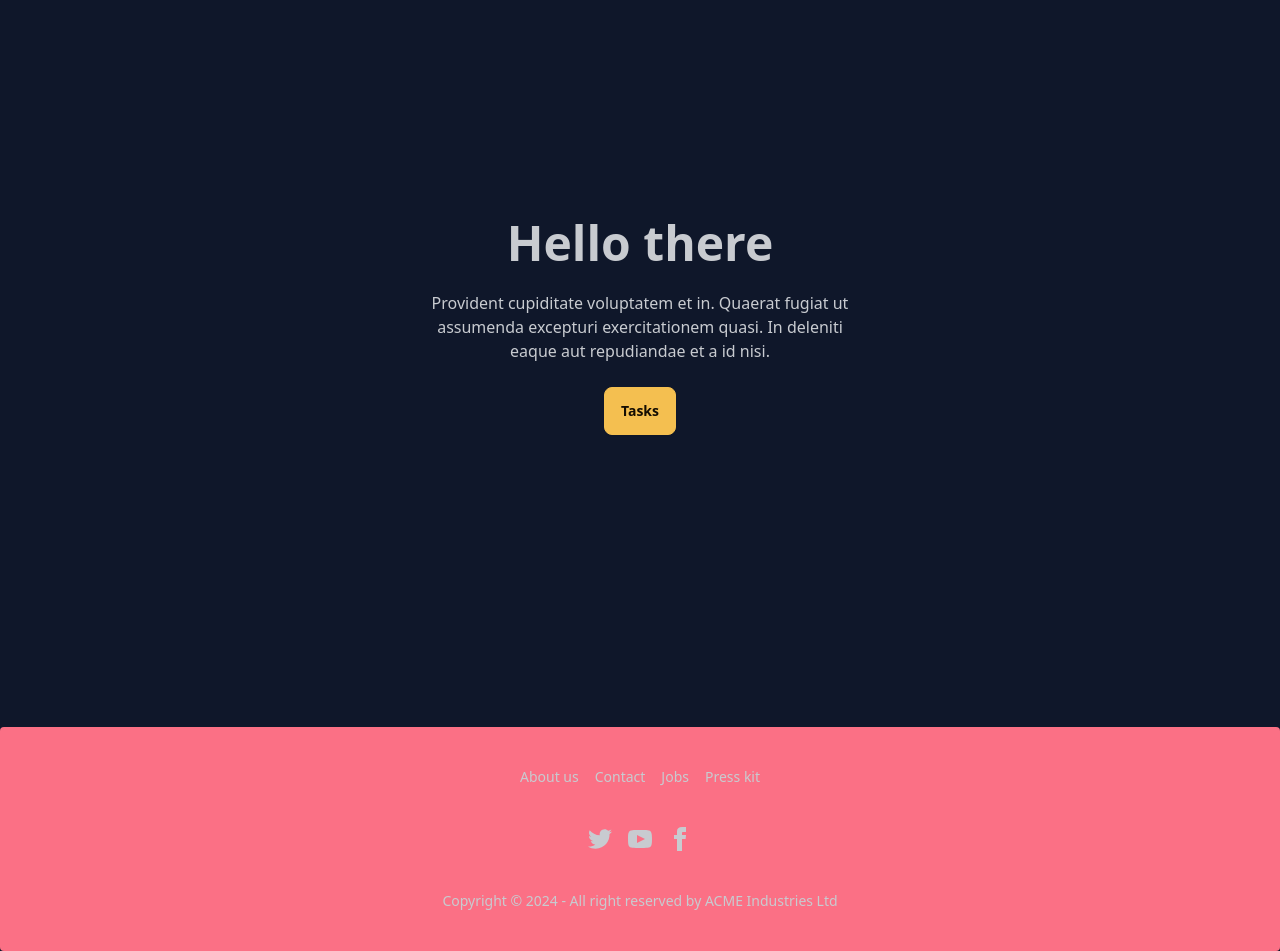
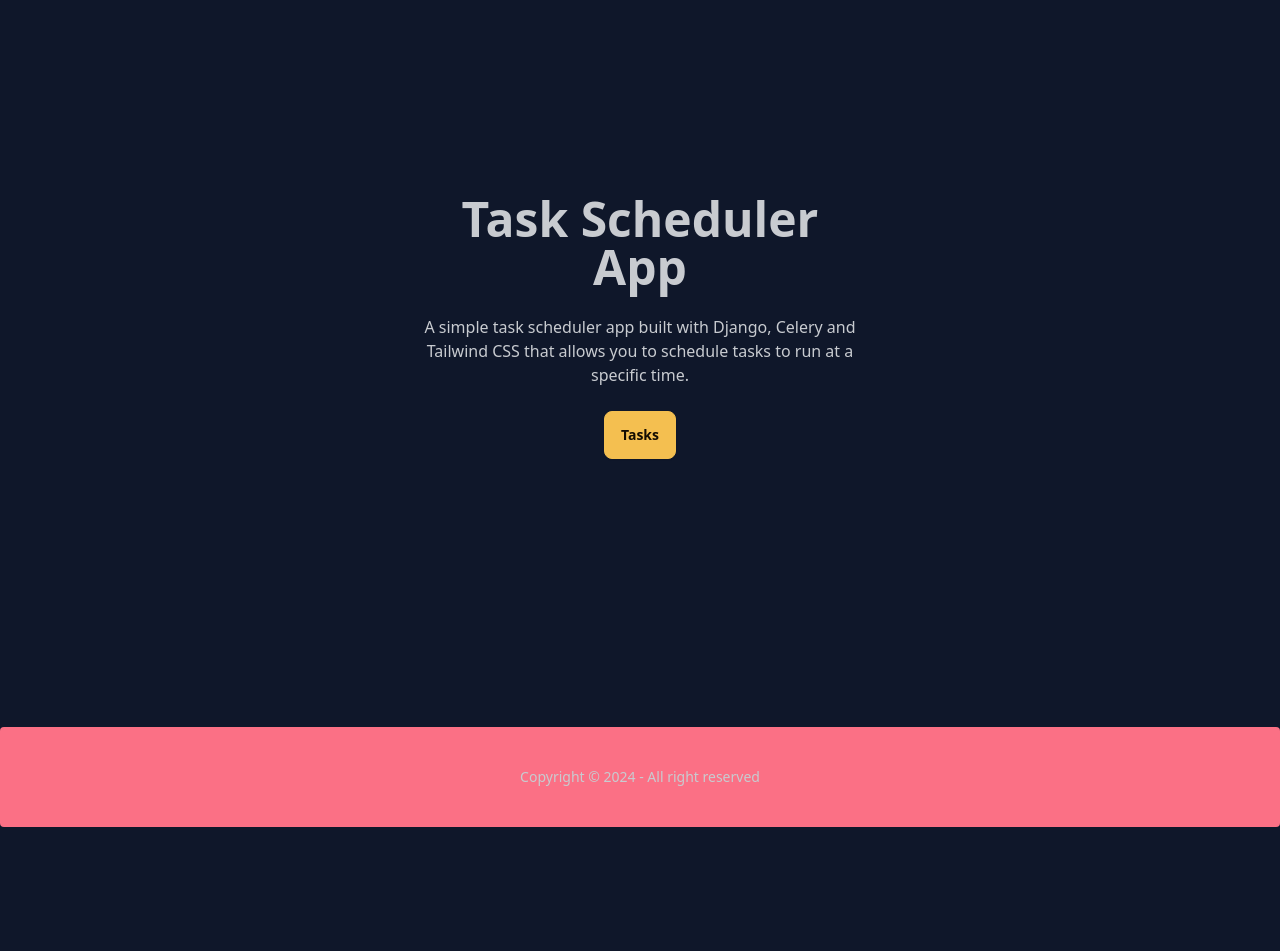
Before and after one commit to yahyaest/task-scheduler-microservice, a Django app: template task_scheduler_app/core/templates/home.html in a window 1280 px wide. Shown: the part 137-1088 px from the top of the page. After the commit the page ends 964 px from the top, so only its background shows below. Run offline with Django 4.2, Linux system fonts and the light colour scheme; the template is opened without the code that fills it, so the values that code supplies are empty; parts of the project's set-up code (start-up, migrations or seed data) failed here and were passed over; some libraries are stand-ins or nearby versions.

Commit message:
Simple templates refactoring

```diff
--- a/task_scheduler_app/core/templates/base.html
+++ b/task_scheduler_app/core/templates/base.html
@@ -35,7 +35,7 @@
     <span id="current-user-span" style="display: none">{{request.COOKIES.user|get_current_user_email}}</span>
     <nav class="navbar sticky top-0 z-50 bg-error">
       <div class="flex-1">
-        <a href="{% url 'home' %}" class="btn btn-ghost text-xl">Task Scheduler App</a>
+        <a href="{% url 'home' %}" class="btn btn-ghost text-xs md:text-xl">Task Scheduler App</a>
       </div>
       <div class="flex-none">
         {% comment %} Theme Dropdown {% endcomment %}
@@ -107,6 +107,7 @@
     <footer
       class="footer footer-center p-10 bg-error text-base-content rounded"
     >
+      {% comment %}
       <nav class="grid grid-flow-col gap-4">
         <a class="link link-hover">About us</a>
         <a class="link link-hover">Contact</a>
@@ -153,8 +154,9 @@
             </svg></a>
         </div>
       </nav>
+      {% endcomment %}
       <aside>
-        <p>Copyright © 2024 - All right reserved by ACME Industries Ltd</p>
+        <p>Copyright © 2024 - All right reserved</p>
       </aside>
     </footer>
 
--- a/task_scheduler_app/core/templates/home.html
+++ b/task_scheduler_app/core/templates/home.html
@@ -4,11 +4,9 @@
 <header class="hero min-h-screen">
   <div class="hero-content text-center">
     <div class="max-w-md">
-      <h1 class="text-5xl font-bold">Hello there</h1>
+      <h1 class="text-5xl font-bold">Task Scheduler App</h1>
       <p class="py-6">
-        Provident cupiditate voluptatem et in. Quaerat fugiat ut assumenda
-        excepturi exercitationem quasi. In deleniti eaque aut repudiandae et a
-        id nisi.
+        A simple task scheduler app built with Django, Celery and Tailwind CSS that allows you to schedule tasks to run at a specific time.
       </p>
       <button class="btn btn-warning">
         <a href="{% url 'tasks' %}">Tasks</a>
```
Also changed, not shown: task_scheduler_app/core/templates/tasks.html (+5 -3 lines).
